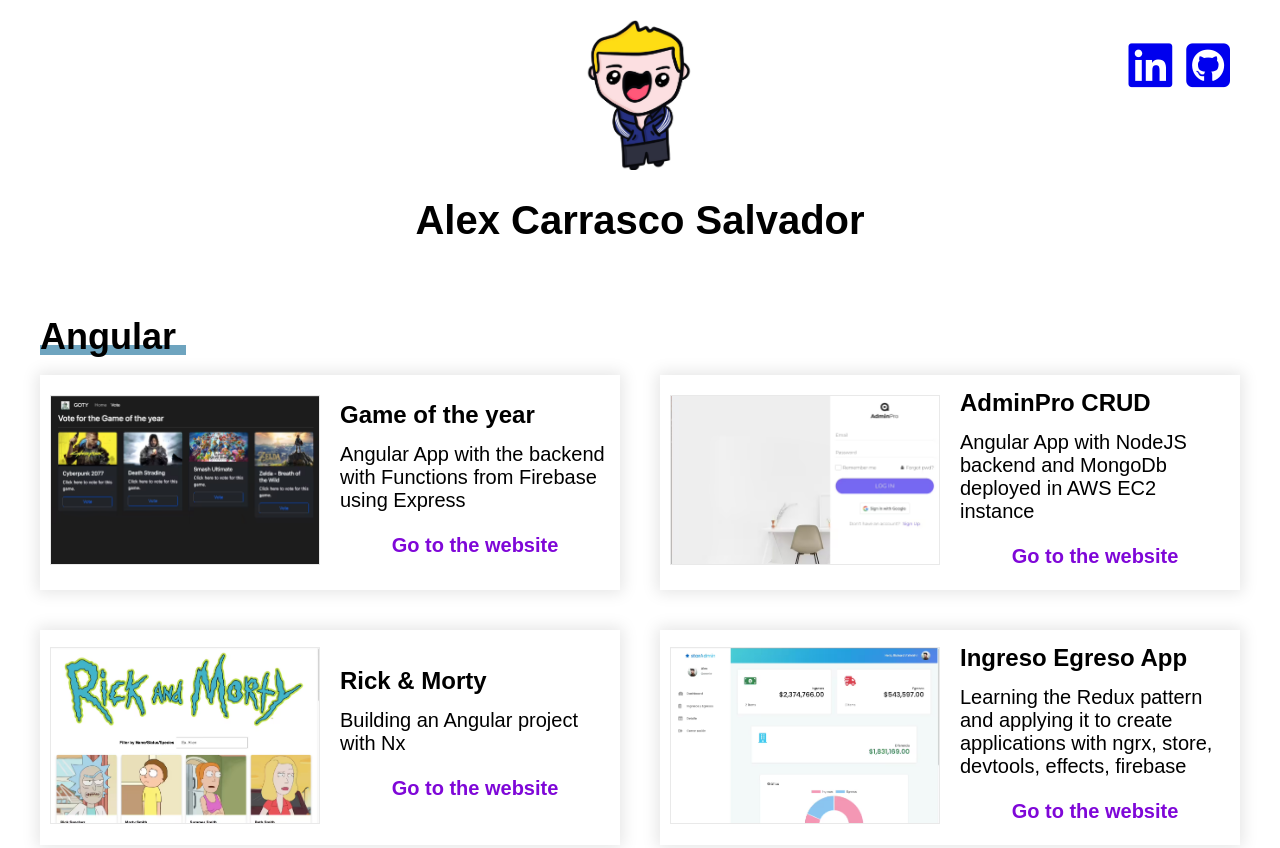
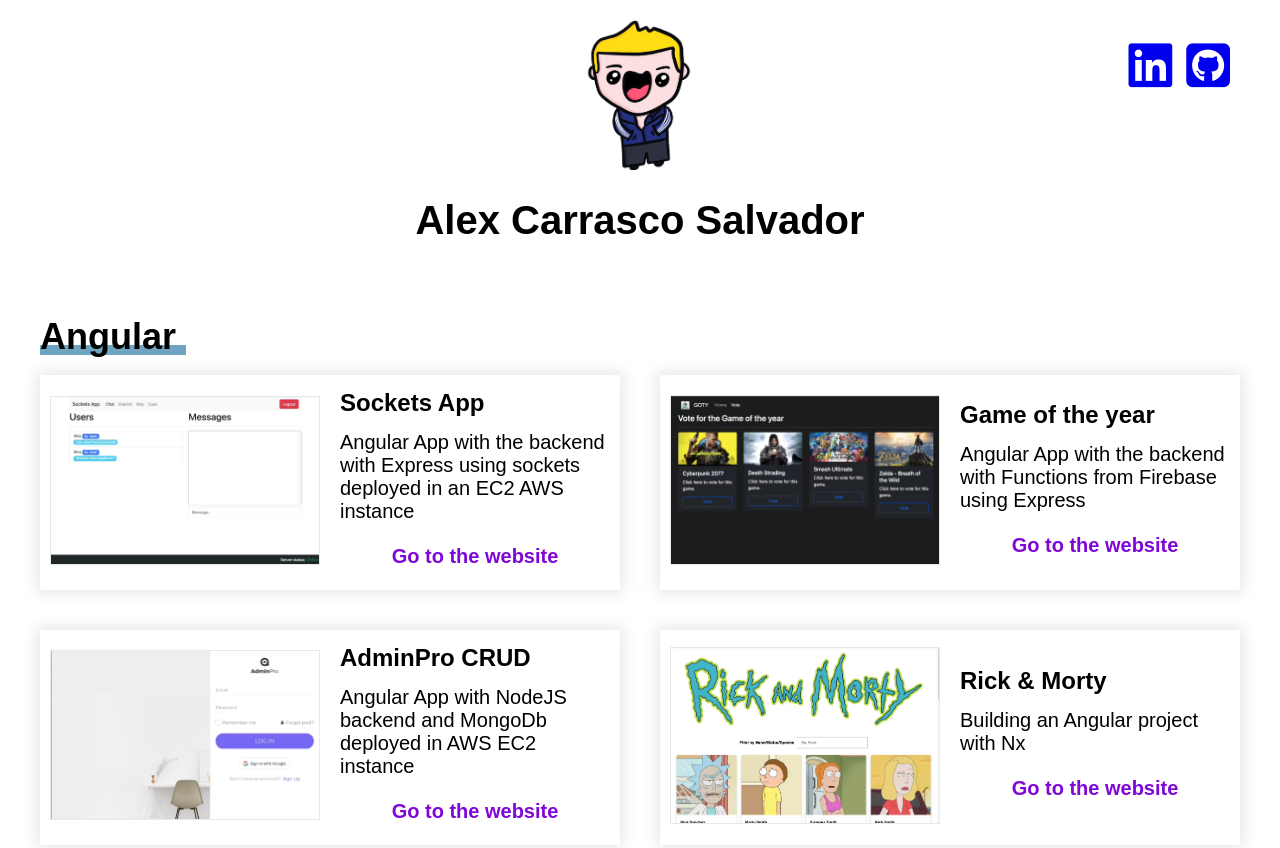
Before and after one commit to alexcarrasco93/my-portfolio, a website: page index.html in a window 1280 px wide. Shown: the top 848 px of the page. Drawn offline with Linux system fonts and the light colour scheme.

Commit message:
sockets app

```diff
--- a/index.html
+++ b/index.html
@@ -121,6 +121,23 @@
                         <h3 class="project__name">Game of the year</h3>
                         <p class="project__description">Angular App with the backend with Functions from Firebase using Express</p>
                         <a href="https://goty-fire.web.app/home" class="project__link" target="_blank">Go to the website</a>
+                    </div>
+                </li>
+                <li class="project">
+                    <div class="project__img-container">
+                        <a class="project__img-link" target="_blank" href="http://ec2-54-160-168-12.compute-1.amazonaws.com/login">
+                            <picture>
+                                <source srcset="build/img/sockets-app.avif" type="image/avif">
+                                <source srcset="build/img/sockets-app.webp" type="image/webp">
+                                <img class="project__img" loading="lazy" src="build/img/sockets-app.png" alt="project image">
+                            </picture>
+                        </a>
+                    </div>
+
+                    <div class="project__info">
+                        <h3 class="project__name">Sockets App</h3>
+                        <p class="project__description">Angular App with the backend with Express using sockets deployed in an EC2 AWS instance</p>
+                        <a href="http://ec2-54-160-168-12.compute-1.amazonaws.com/login" class="project__link" target="_blank">Go to the website</a>
                     </div>
                 </li>
             </ul>
```
Also changed, not shown: build/img/kanban-fire.avif, build/img/sockets-app.avif (added), build/img/sockets-app.png (added), build/img/sockets-app.webp (added), src/img/sockets-app.png (added).
